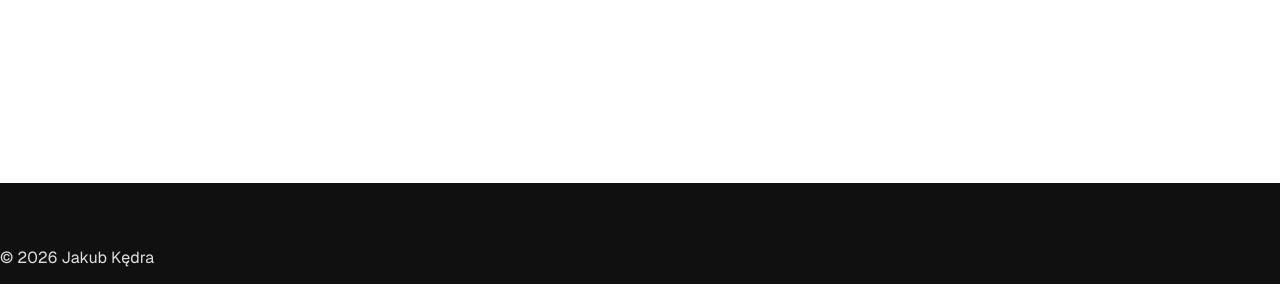
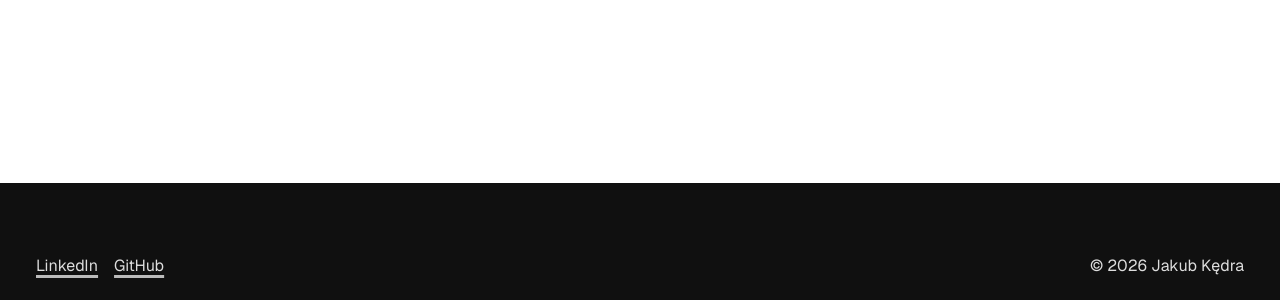
Before and after one commit to xramzesx/xramzesx.github.io, a React (Vite) app: page / in a window 1280 px wide. Shown: the part 2460-2760 px from the top of the page. Built offline with nearby package versions, Linux system fonts and the light colour scheme.

Commit message:
Add links to Footer

```diff
--- a/src/components/common/Link.tsx
+++ b/src/components/common/Link.tsx
@@ -1,12 +1,14 @@
 import styled from "styled-components";
 
-const Container = styled.a`
-  font-size: 1.25rem;
+type FontSize = "large" | "normal";
+
+const Container = styled.a<{ $theme: Theme; $size: FontSize }>`
+  font-size: ${({ $size }) => ($size === "large" ? "1.25rem" : "1rem")};
   text-decoration: none;
 
   padding: 0.5rem 0.25rem;
   display: inline-flex;
-  color: black;
+  color: ${({ $theme }) => ($theme == "dark" ? "#000" : "#ddd")};
   align-items: center;
   justify-content: center;
   gap: calc(0.25rem * 1.5);
@@ -19,15 +21,17 @@ const Container = styled.a`
 
   &:hover span {
     text-underline-offset: 0.5rem;
-    text-decoration-color: #000;
+    text-decoration-color: ${({ $theme }) =>
+      $theme === "dark" ? "#000" : "#bbb"};
   }
 `;
 
-const LinkLabel = styled.span`
+const LinkLabel = styled.span<{ $theme: Theme }>`
   text-decoration: underline;
   text-underline-offset: 0.25rem;
   text-decoration-thickness: 0.2rem;
-  text-decoration-color: #ddd;
+  text-decoration-color: ${({ $theme }) =>
+    $theme === "dark" ? "#ddd" : "#bbb"};
   transition:
     text-underline-offset 0.25s ease,
     text-decoration-color 0.25s ease,
@@ -42,15 +46,17 @@ const Icon = styled.img`
 type Props = {
   href: string;
   label: string;
+  theme: Theme;
+  size: FontSize;
   iconSrc?: string;
   iconAlt?: string;
 };
 
-const Link = ({ href, label, iconSrc, iconAlt }: Props) => {
+const Link = ({ href, label, theme, size, iconSrc, iconAlt }: Props) => {
   return (
-    <Container href={href} target="_blank">
+    <Container href={href} $theme={theme} $size={size} target="_blank">
       {iconSrc ? <Icon src={iconSrc} alt={iconAlt} draggable={false} /> : null}
-      <LinkLabel>{label}</LinkLabel>
+      <LinkLabel $theme={theme}>{label}</LinkLabel>
     </Container>
   );
 };
--- a/src/components/sections/footer/Footer.tsx
+++ b/src/components/sections/footer/Footer.tsx
@@ -1,3 +1,4 @@
+import Link from "@/components/common/Link";
 import Container from "@/components/layout/Container";
 import styled from "styled-components";
 
@@ -7,21 +8,49 @@ const Wrapper = styled.footer`
   justify-content: center;
 
   background: #101010;
-  color: #e0e0e0;
+  color: #ddd;
 `;
 
 const FooterContainer = styled(Container)`
+  padding: 0 2rem;
   padding-top: 4rem;
   padding-bottom: 1rem;
+  display: flex;
+  flex-direction: row;
+  flex-wrap: wrap;
+  gap: 0.5rem;
+`;
+
+const Copyright = styled.span<{ $textLength: number }>`
+  flex: 1;
+  padding: 0.5rem 0.25rem;
+
+  text-align: right;
+  min-width: ${({ $textLength }) => `calc(1ch * ${$textLength} + 0.5rem)`};
+  align-self: end;
 `;
 
 const Footer = () => {
   const currentYear = new Date().getFullYear();
-
+  const copyrightContent = `© ${currentYear} Jakub Kędra `;
   return (
     <Wrapper>
       <FooterContainer heightType="custom">
-        © {currentYear} Jakub Kędra
+        <Link
+          href="https://www.linkedin.com/in/jakubkedra/"
+          label="LinkedIn"
+          size="normal"
+          theme="light"
+        />
+        <Link
+          href="https://github.com/xramzesx"
+          theme="light"
+          size="normal"
+          label="GitHub"
+        />
+        <Copyright $textLength={copyrightContent.length}>
+          {copyrightContent}
+        </Copyright>
       </FooterContainer>
     </Wrapper>
   );
--- a/src/components/sections/hero/Hero.tsx
+++ b/src/components/sections/hero/Hero.tsx
@@ -116,15 +116,19 @@ const Hero = () => {
           <LinksContainer>
             <Link
               href="https://www.linkedin.com/in/jakubkedra/"
+              label="@jakubkedra"
+              theme="dark"
+              size="large"
               iconSrc={linkedInIcon}
               iconAlt="LN"
-              label="@jakubkedra"
             />
             <Link
               href="https://github.com/xramzesx"
+              label="@xramzesx"
+              theme="dark"
+              size="large"
               iconSrc={githubIcon}
               iconAlt="GH"
-              label="@xramzesx"
             />
           </LinksContainer>
         </Content>
```
